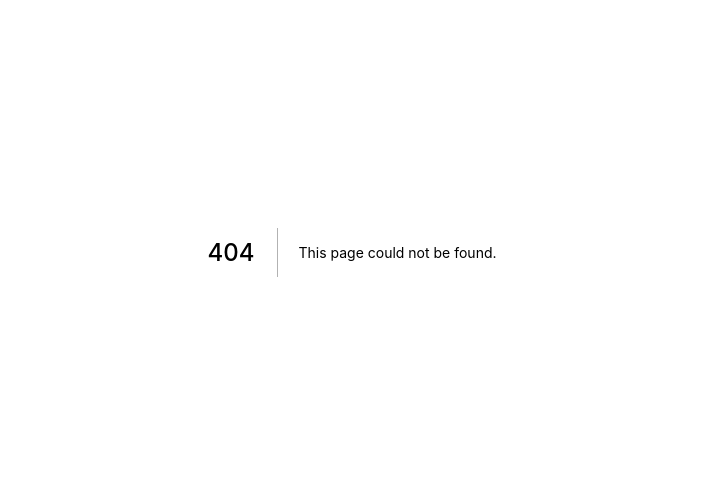
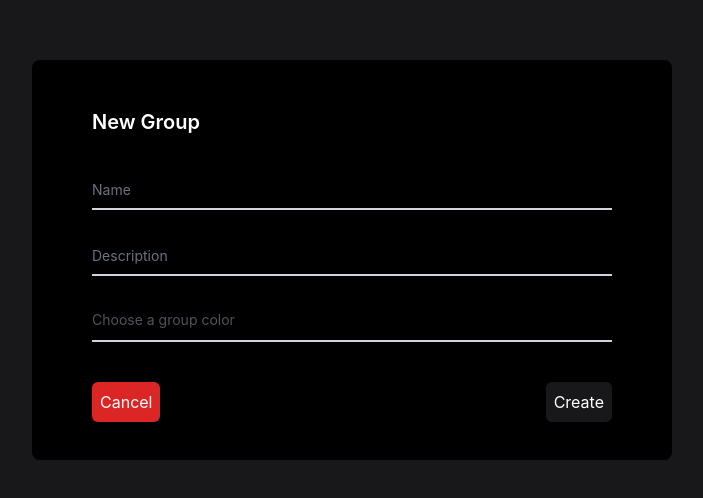
Before and after one commit to dallenpyrah/Huddle, a Next.js app: page /create-group in a window 1280 px wide. Before the commit this address had no page. Shown: the part 148-646 px from the top of the page, without its empty margins (288-991 px from the left). Built offline with nearby package versions, Linux system fonts and the light colour scheme; no server answers; sample sign-in values are in the browser's storage.

Commit message:
Implementing created group page

```diff
--- a/components/CommunityIssuesComponent.tsx
+++ b/components/CommunityIssuesComponent.tsx
@@ -76,11 +76,11 @@ export default function CommunityIssuesComponent (props: CommunityIssuesComponen
 
   return (
       <div className="bg-black rounded-lg p-3 m-5">
-            <div className="grid grid-cols-8">
-                <div className="col-span-2">
-                    <h1 className="text-white text-lg font-bold p-5">Community Issues</h1>
+            <div className="grid grid-cols-9">
+                <div className="col-span-6 mt-5 ml-4 mb-4">
+                    <h1 className="text-white text-lg font-bold">Community Issues</h1>
                 </div>
-                <div className="col-span-2 col-start-7 mt-2">
+                <div className="col-span-3 mt-4 mb-4 mr-2">
                     <IssuesSearchBar issues={issues} setIssues={setIssues} />
                 </div>
             </div>
--- a/components/IssuesSearchBar.tsx
+++ b/components/IssuesSearchBar.tsx
@@ -37,7 +37,7 @@ export default function IssuesSearchBar (props: IssuesSearchBarProps): JSX.Eleme
             {/* eslint-disable-next-line @typescript-eslint/no-misused-promises */}
             <form onSubmit={searchForIssues}>
                 <label htmlFor="default-search" className="mb-2 text-sm font-medium text-gray-900 sr-only dark:text-gray-300">Search</label>
-                <div className="flex flex-ro">
+                <div className="flex flex-row">
                     <input onChange={(event) => setSearchTerm(event.target.value)} type="search" id="default-search" className="p-2 pl-4 w-full text-sm text-gray-900 bg-gray-50 rounded-lg border border-gray-300 focus:ring-purple-200 focus:border-purple-500 dark:bg-gray-700 dark:border-gray-600 dark:placeholder-gray-400 dark:text-white dark:focus:ring-blue-500 dark:focus:border-blue-500" placeholder="Search for an issue..." />
                     <button type="submit" className="ml-2 text-white bg-gradient-to-r from-indigo-500 via-purple-500 to-pink-500 focus:ring-4 focus:outline-none focus:ring-purple-300 font-medium rounded-lg text-sm px-4 py-2 dark:bg-purple-300 dark:hover:bg-purple-700 dark:focus:ring-purple-800">
                         <FontAwesomeIcon icon={faSearch} /></button>
--- a/models/GroupModel.ts
+++ b/models/GroupModel.ts
@@ -1,19 +1,21 @@
 export default class GroupModel {
-  id: number
+  id: number | 0
   name: string
   description: string
-  createdAt: Date
-  updatedAt: Date
+  createdAt: Date | undefined
+  updatedAt: Date | undefined
+  fireBaseUserId: string | undefined
   color: string
-  creatorId: number
+  creatorId: number | 0
 
-  constructor (id: number, name: string, description: string, createdAt: Date, updatedAt: Date, color: string, creatorId: number) {
-    this.id = id
+  constructor (name: string, description: string, color: string, fireBaseUserId: string | undefined, creatorId: number = 0, id: number = 0, createdAt?: Date, updatedAt?: Date) {
     this.name = name
     this.description = description
+    this.color = color
+    this.fireBaseUserId = fireBaseUserId
+    this.creatorId = creatorId
+    this.id = id
     this.createdAt = createdAt
     this.updatedAt = updatedAt
-    this.color = color
-    this.creatorId = creatorId
   }
 }
--- a/package.json
+++ b/package.json
@@ -13,9 +13,14 @@
     "@fortawesome/fontawesome-svg-core": "^6.2.0",
     "@fortawesome/free-solid-svg-icons": "^6.2.0",
     "@fortawesome/react-fontawesome": "^0.2.0",
+    "@headlessui/react": "^1.7.4",
+    "@heroicons/react": "^2.0.13",
     "@tanstack/react-query": "^4.13.5",
     "axios": "^0.27.2",
+    "daisyui": "^2.38.1",
     "firebase": "^9.9.4",
+    "headlessui": "^0.0.0",
+    "heroicons": "^2.0.13",
     "next": "12.2.5",
     "pino": "^8.6.1",
     "react": "18.2.0",
--- /dev/null
+++ b/pages/create-group.tsx
@@ -0,0 +1,90 @@
+import React, { useEffect, useState } from 'react'
+import GroupsService from '../services/GroupsService'
+import { axiosService } from '../services/AxiosService'
+import { useRouter } from 'next/router'
+import GroupModel from '../models/GroupModel'
+import { auth } from '../firebase-config'
+import { User } from 'firebase/auth'
+
+export default function CreateGroupPage (): JSX.Element {
+  const [inputGroup, setInputGroup] = useState({ name: '', description: '', color: '' })
+  const [user, setUser] = useState<User>()
+  const router = useRouter()
+  const groupsService = new GroupsService(axiosService)
+
+  const createGroup = async (event: any): Promise<void> => {
+    try {
+      event.preventDefault()
+      const groupToCreate = new GroupModel(inputGroup.name, inputGroup.description, inputGroup.color, user?.uid)
+      const createdGroup = await groupsService.createGroup(groupToCreate)
+
+      if (createdGroup !== undefined) {
+        void await router.push(`/group/${createdGroup.id}`)
+      }
+    } catch (error) {
+      console.log(error)
+      throw error
+    }
+  }
+
+  function getUser (): void {
+    auth.onAuthStateChanged((user) => {
+      if (user != null) {
+        setUser(user)
+      } else {
+        void router.push('/login')
+      }
+    })
+  }
+
+  function handleInput (event: any): void {
+    const name = event.target.name
+    const value = event.target.value
+    setInputGroup(inputGroup => ({ ...inputGroup, [name]: value }))
+  }
+
+  useEffect(() => {
+    getUser()
+  }, [])
+
+  return (
+        <div className={'grid grid-cols-4 bg-zinc-900 h-screen'}>
+            <div className={'col-span-2 mt-52 bg-black h-1/2 rounded-lg text-zinc-400 col-start-2'}>
+                <div className={'p-5'}>
+                    <h1 className={'mt-7 ml-10 text-xl font-semibold text-white'}>New Group</h1>
+                    <form className="ml-10 mr-10 mt-8" autoComplete="off" onSubmit={createGroup}>
+                        <div className="relative z-0 mb-6 w-full group">
+                            <input value={inputGroup?.name} onInput={handleInput} type="name" name="name" id="floating_name"
+                                   className="block py-2.5 px-0 w-full text-sm text-zinc-600 bg-transparent border-0 border-b-2 border-gray-300 appearance-none dark:text-white dark:border-gray-600 dark:focus:border-blue-500 focus:outline-none focus:ring-0 focus:border-purple-600 peer"
+                                   placeholder=" " required/>
+                            <label htmlFor="floating_name"
+                                   className="peer-focus:font-medium absolute text-sm text-gray-500 dark:text-gray-400 duration-300 transform -translate-y-6 scale-75 top-3 -z-10 origin-[0] peer-focus:left-0 peer-focus:text-purple-600 peer-focus:dark:text-blue-500 peer-placeholder-shown:scale-100 peer-placeholder-shown:translate-y-0 peer-focus:scale-75 peer-focus:-translate-y-6">Name
+                            </label>
+                        </div>
+                        <div className="relative z-0 mb-6 w-full group">
+                            <input value={inputGroup?.description} onInput={handleInput} type="description" name="description" id="floating_name"
+                                   className="block py-2.5 px-0 w-full text-sm text-zinc-600 bg-transparent border-0 border-b-2 border-gray-300 appearance-none dark:text-white dark:border-gray-600 dark:focus:border-blue-500 focus:outline-none focus:ring-0 focus:border-purple-600 peer"
+                                   placeholder=" " required/>
+                            <label htmlFor="floating_name"
+                                   className="peer-focus:font-medium absolute text-sm text-gray-500 dark:text-gray-400 duration-300 transform -translate-y-6 scale-75 top-3 -z-10 origin-[0] peer-focus:left-0 peer-focus:text-purple-600 peer-focus:dark:text-blue-500 peer-placeholder-shown:scale-100 peer-placeholder-shown:translate-y-0 peer-focus:scale-75 peer-focus:-translate-y-6">Description
+                            </label>
+                        </div>
+                        <div className="relative z-0 mb-6 w-full group">
+                            <select name="color" onInput={handleInput} id="underline_select"
+                                    className="block py-2.5 px-0 w-full text-sm text-zinc-600 bg-transparent border-0 border-b-2 border-gray-300 appearance-none dark:text-white dark:border-gray-600 dark:focus:border-blue-500 focus:outline-none focus:ring-0 focus:border-purple-600 peer">
+                                <option defaultValue="bg-purple-300">Choose a group color</option>
+                                <option value="bg-purple-300">Purple</option>
+                                <option value="bg-blue-300">Blue</option>
+                                <option value="bg-orange-300">Orange</option>
+                                <option value="bg-green-300">Green</option>
+                            </select>
+                        </div>
+
+                        <button className={'bg-zinc-900 text-white hover:bg-purple-600 p-2 rounded-md mt-4 float-right'} type='submit'>Create</button>
+                        <button className={'bg-red-600 text-white hover:bg-zinc-900 p-2 rounded-md mt-4 float-left'} onClick={() => router.back()}>Cancel</button>
+                    </form>
+                </div>
+            </div>
+        </div>
+  )
+}
--- a/pages/groups.tsx
+++ b/pages/groups.tsx
@@ -1,14 +1,15 @@
 import SideBarComponent from '../components/SideBarComponent'
-import React, { useEffect, useState } from 'react'
+import React, { useEffect, Fragment, useState, useRef } from 'react'
 import UserGroupsComponent from '../components/UserGroupsComponent'
 import { User } from 'firebase/auth'
 import { useRouter } from 'next/router'
 import { auth } from '../firebase-config'
-import CommunityIssuesComponent from '../components/CommunityIssuesComponent'
-import { faPlus } from '@fortawesome/free-solid-svg-icons'
+import { faSearch, faPlus } from '@fortawesome/free-solid-svg-icons'
 import { FontAwesomeIcon } from '@fortawesome/react-fontawesome'
 import DashboardButtons from '../components/DashboardButtons'
 import NewGroupsComponent from '../components/NewGroupsComponent'
+import { Dialog, Transition } from '@headlessui/react'
+import { func } from 'prop-types'
 
 export default function GroupsPage (): JSX.Element {
   const [user, setUser] = useState<User | null>(null)
@@ -24,6 +25,10 @@ export default function GroupsPage (): JSX.Element {
         void router.push('/login')
       }
     })
+  }
+
+  function navigateToCreateGroupPage (): void {
+    void router.push('/create-group')
   }
 
   useEffect(() => {
@@ -44,8 +49,8 @@ export default function GroupsPage (): JSX.Element {
                 <div className="col-span-7 xl:col-span-6 mr-8">
                     <div className="grid grid-cols-9">
                         <div className="col-span-5 mt-7 mb-5">
-                            <span className={'text-white text-2xl font-bold mr-3 p-6'}>Groups</span>
-                            <button className={'bg-black text-white px-2 py-1 rounded'}><FontAwesomeIcon icon={faPlus} /></button>
+                            <span className={'text-white text-2xl font-bold mr-1 p-6'}>Groups</span>
+                            <button className={'rounded bg-black text-white py-1 px-2'} onClick={navigateToCreateGroupPage}><FontAwesomeIcon icon={faPlus} /></button>
                         </div>
                         <DashboardButtons />
                         <UserGroupsComponent user={user} />
@@ -56,8 +61,18 @@ export default function GroupsPage (): JSX.Element {
                         </div>
                         <div className={'col-span-9 bg-black h-[31rem] ml-4 mt-8 rounded-lg'}>
                             <div className={'grid grid-cols-9'}>
-                                <div className={'col-span-5 p-8'}>
+                                <div className={'col-span-6 mt-9 ml-6 mb-4'}>
                                     <span className={'text-lg text-white font-semibold'}>Community Groups</span>
+                                </div>
+                                <div className={'col-span-3 mt-7 ml-4 mb-4 mr-5'}>
+                                        <form>
+                                            <label htmlFor="default-search" className="mb-2 text-sm font-medium text-gray-900 sr-only dark:text-gray-300">Search</label>
+                                            <div className={'flex flex-row'}>
+                                                <input type="search" id="default-search" className="p-2 pl-4 w-full text-sm text-gray-900 bg-gray-50 rounded-lg border border-gray-300 focus:ring-purple-200 focus:border-purple-500 dark:bg-gray-700 dark:border-gray-600 dark:placeholder-gray-400 dark:text-white dark:focus:ring-blue-500 dark:focus:border-blue-500" placeholder="Search for a group..." />
+                                                <button type="submit" className="ml-2 text-white bg-gradient-to-r from-indigo-500 via-purple-500 to-pink-500 focus:ring-4 focus:outline-none focus:ring-purple-300 font-medium rounded-lg text-sm px-4 py-2 dark:bg-purple-300 dark:hover:bg-purple-700 dark:focus:ring-purple-800">
+                                                    <FontAwesomeIcon icon={faSearch} /></button>
+                                            </div>
+                                        </form>
                                 </div>
                             </div>
                         </div>
--- a/pages/index.tsx
+++ b/pages/index.tsx
@@ -12,10 +12,10 @@ export default function HomePage (): JSX.Element {
 
   return (
     <section>
-      <div className="flex h-screen w-screen justify-evenly items-center">
+      <div className="flex h-screen w-screen bg-zinc-900 justify-evenly items-center">
         <div className="basis-1/2">
           <div>
-            <h1 className='text-8xl font-semibold font-mono'>
+            <h1 className='text-8xl font-semibold text-white font-mono'>
               hu<span className='text-purple-400'>dd</span>le
             </h1>
           </div>
@@ -39,10 +39,6 @@ export default function HomePage (): JSX.Element {
           <Image src={LungingMan} alt="Picture of the author" width={500} height={500} />
         </div>
       </div>
-      <div className="flex bg-violet-50 h-screen w-screen justify-evenly items-center">
-      </div>
-      <div className="flex h-screen w-screen justify-evenly items-center">
-      </div>
     </section>
   )
 }
--- a/services/GroupsService.ts
+++ b/services/GroupsService.ts
@@ -30,4 +30,14 @@ export default class GroupsService {
       throw error
     }
   }
+
+  async createGroup (groupModel: GroupModel): Promise<GroupModel> {
+    try {
+      const group = await this.axiosService.post<GroupModel>('/groups', groupModel)
+      return group.data
+    } catch (error) {
+      this.logger.error(error)
+      throw error
+    }
+  }
 }
--- a/tailwind.config.js
+++ b/tailwind.config.js
@@ -1,11 +1,11 @@
 /** @type {import('tailwindcss').Config} */
 module.exports = {
   content: [
-    "./pages/**/*.{js,ts,jsx,tsx}",
-    "./components/**/*.{js,ts,jsx,tsx}",
+    './pages/**/*.{js,ts,jsx,tsx}',
+    './components/**/*.{js,ts,jsx,tsx}'
   ],
   theme: {
-    extend: {},
+    extend: {}
   },
-  plugins: [],
+  plugins: [require('daisyui')]
 }
```
Also changed, not shown: modals/CreateGroupModal.tsx (added, +58 -0 lines), 2 other files (tests, documents, lock files or other folders).
